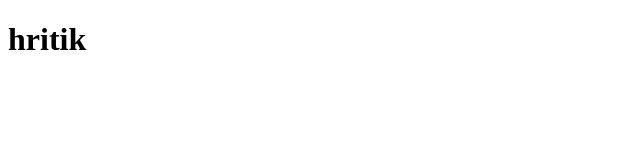
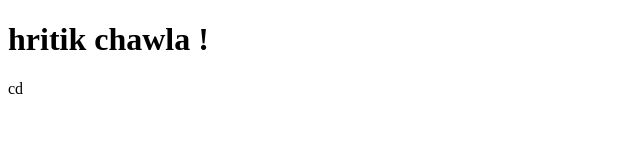
Before and after one commit to hschawla/coursera-test, a plain HTML site: page site/index.html in a window 1280 px wide. Shown: the whole page, without its empty margins (0-640 px from the left). Drawn offline with Linux system fonts and the light colour scheme.

Commit message:
small addition to our page content.

```diff
--- a/site/index.html
+++ b/site/index.html
@@ -4,6 +4,6 @@
 	<title>hello </title>
 </head>
 <body>
-<h1>hritik</h1>
+<h1>hritik chawla !</h1>cd
 </body>
 </html>
```
